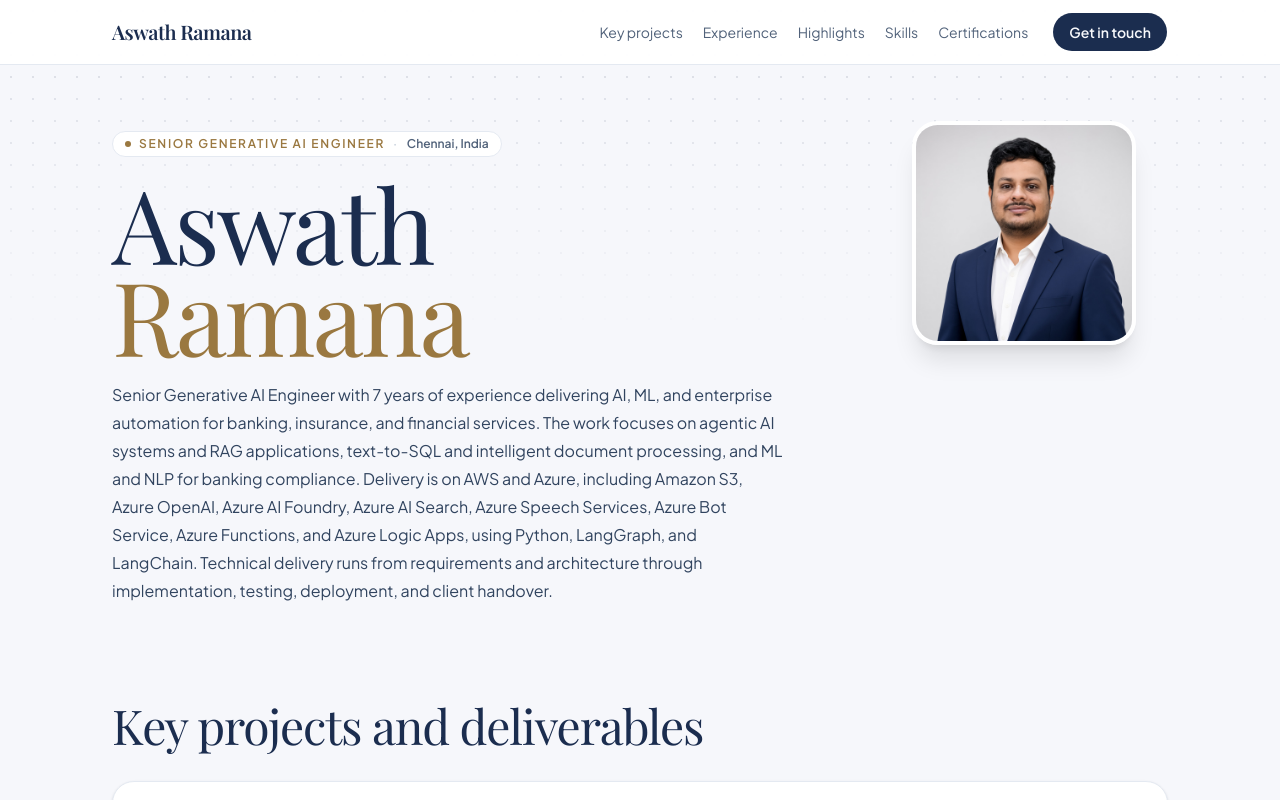
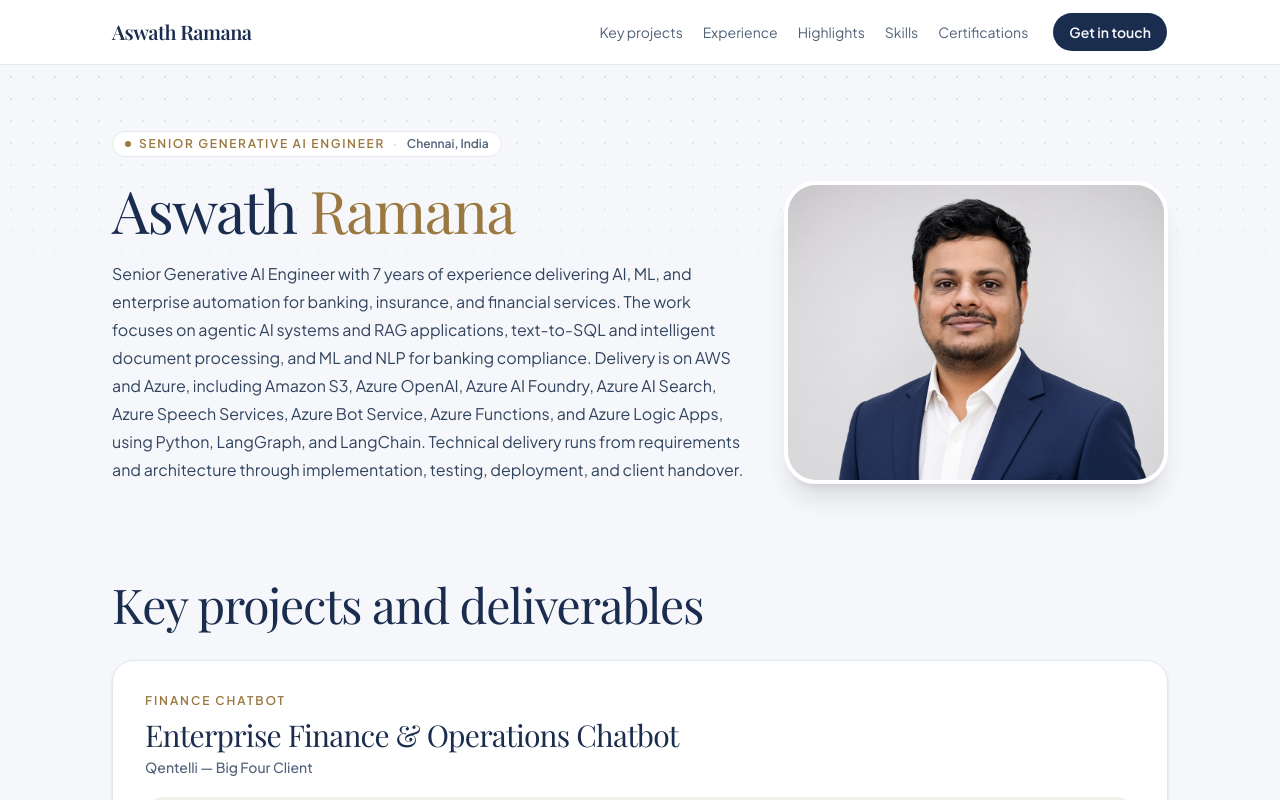
Before and after one commit to madaswath/aswath-ramana-portfolio, a Next.js app: page / in a window 1280 px wide. Shown: the top 800 px of the page. Built offline with nearby package versions, Linux system fonts and the light colour scheme; a web font is replaced by a local one.

Commit message:
Put the name on one line and size the portrait to the summary.
Co-authored-by: madaswath <madaswath@gmail.com>

```diff
--- a/components/home-page.tsx
+++ b/components/home-page.tsx
@@ -78,8 +78,6 @@ export function HomePage() {
 function Hero() {
   return (
     <section id="top" className="scroll-mt-24 mx-auto w-full max-w-[1120px] px-5 pt-12 pb-8 md:px-8 md:pt-16">
-      <div className="grid items-start gap-10 lg:grid-cols-[minmax(0,1.15fr)_16rem]">
-        <div>
       <p className="inline-flex items-center gap-2 rounded-full border border-[#e4e9f1] bg-white px-3 py-1 text-xs font-semibold tracking-[0.14em] text-[#9a7840] uppercase">
         <span className="size-1.5 rounded-full bg-[#9a7840]" aria-hidden="true" />
         {person.role}
@@ -88,23 +86,22 @@ function Hero() {
         </span>
         <span className="tracking-normal text-[#51627a] normal-case">{person.location}</span>
       </p>
-          <h1 className="mt-5 font-serif text-[clamp(3.4rem,8vw,6.4rem)] leading-[0.9] tracking-tight text-[#1b2d4f]">
-            Aswath
-            <span className="block text-[#9a7840]">Ramana</span>
+      <div className="mt-6 grid items-stretch gap-8 lg:grid-cols-[minmax(0,1fr)_24rem]">
+        <div>
+          <h1 className="whitespace-nowrap font-serif text-[clamp(1.85rem,4.6vw,4.25rem)] leading-none tracking-tight text-[#1b2d4f]">
+            Aswath <span className="text-[#9a7840]">Ramana</span>
           </h1>
           <p className="mt-5 max-w-2xl text-base leading-7 text-[#31445f]">{person.summary}</p>
         </div>
-        <div className="mx-auto w-44 sm:w-52 lg:mx-0 lg:-mt-2 lg:w-56">
-          <div className="relative aspect-square w-full overflow-hidden rounded-[1.6rem] border-4 border-white shadow-xl">
+        <div className="relative mx-auto aspect-square w-full max-w-sm overflow-hidden rounded-[2rem] border-4 border-white shadow-xl lg:mx-0 lg:aspect-auto lg:h-full lg:max-w-none">
           <Image
             src="/aswath-ramana.jpg"
             alt="Aswath Ramana, Senior Generative AI Engineer, in a navy suit"
             fill
             priority
-              sizes="224px"
+            sizes="(min-width: 1024px) 384px, 80vw"
             className="object-cover object-[center_10%]"
           />
-          </div>
         </div>
       </div>
     </section>
```
Lines whose indentation alone changed are shown as unchanged.
